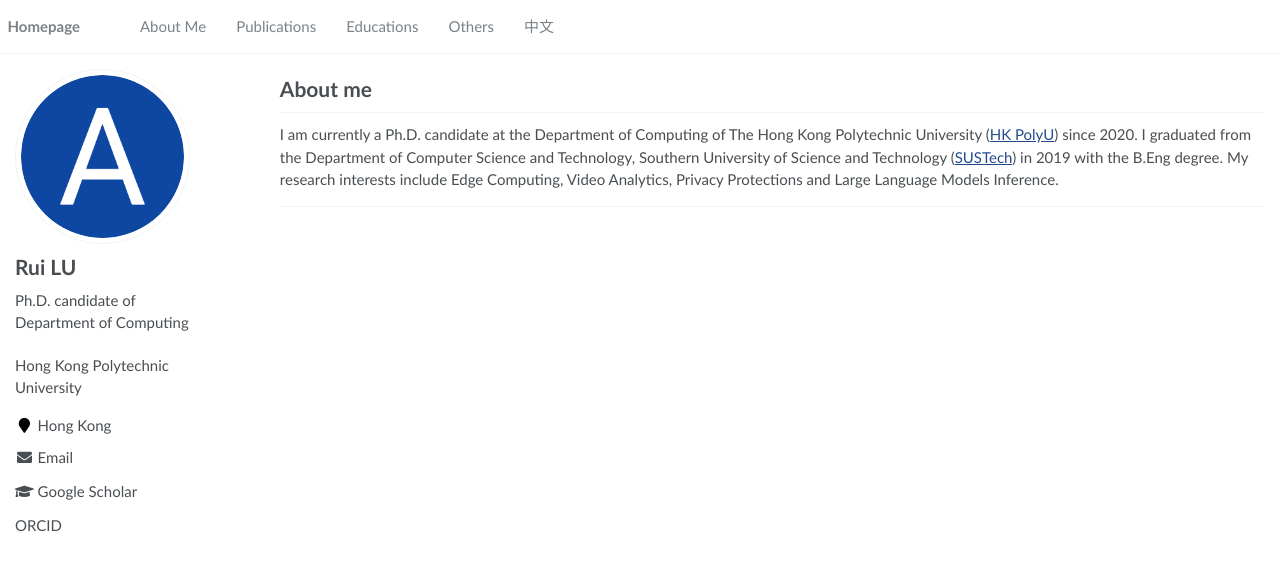
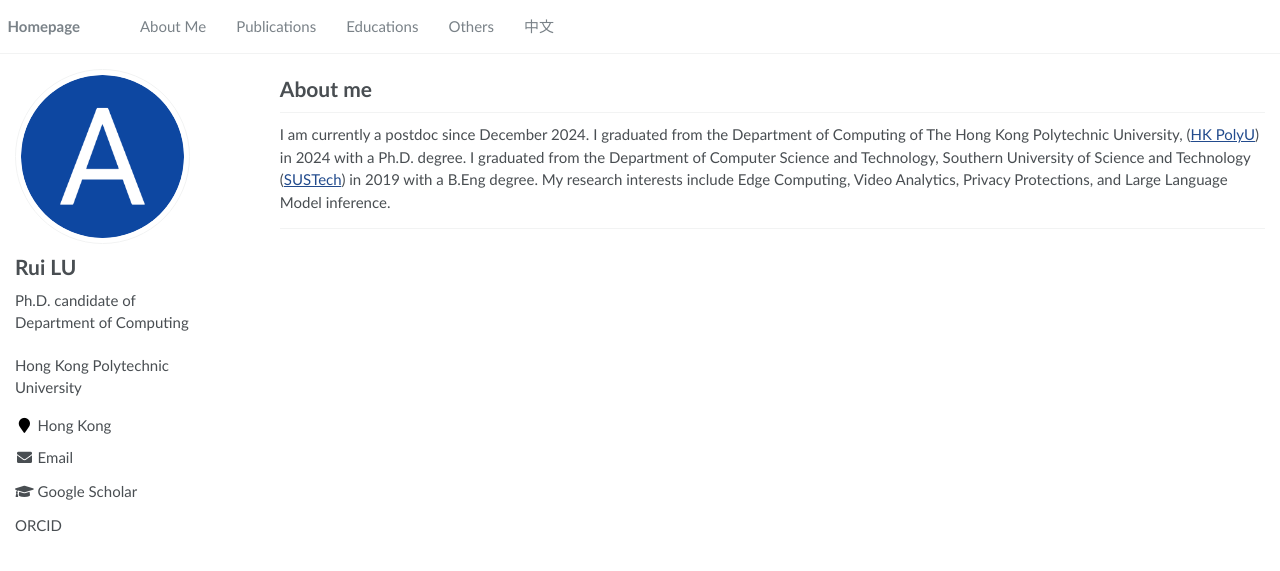
Before and after one commit to SladeLu/sladelu.github.io, a Jekyll site: the page built from _pages/includes/intro.md, in a window 1280 px wide. Shown: the top 571 px of the page. Built offline with Jekyll 4.4.1, drawn with Linux system fonts in a browser that asks for light colours; our own code applies the rules of GitHub Pages for plain Markdown files.

Commit message:
Update intro.md

```diff
--- a/_pages/includes/intro.md
+++ b/_pages/includes/intro.md
@@ -2,7 +2,8 @@
 
 # About me
 
-I am currently a Ph.D. candidate at the Department of Computing of The Hong Kong Polytechnic University ([HK PolyU](https://www.polyu.edu.hk/)) since 2020.
-I graduated from the Department of Computer Science and Technology, Southern University of Science and Technology ([SUSTech](https://www.sustech.edu.cn/en/)) in 2019 with the B.Eng degree. My research interests include Edge Computing, Video Analytics, Privacy Protections and Large Language Models Inference.
+I am currently a postdoc since December 2024.
+I graduated from the Department of Computing of The Hong Kong Polytechnic University, ([HK PolyU](https://www.polyu.edu.hk/)) in 2024 with a Ph.D. degree.
+I graduated from the Department of Computer Science and Technology, Southern University of Science and Technology ([SUSTech](https://www.sustech.edu.cn/en/)) in 2019 with a B.Eng degree. My research interests include Edge Computing, Video Analytics, Privacy Protections, and Large Language Model inference.
 
 ***
```
